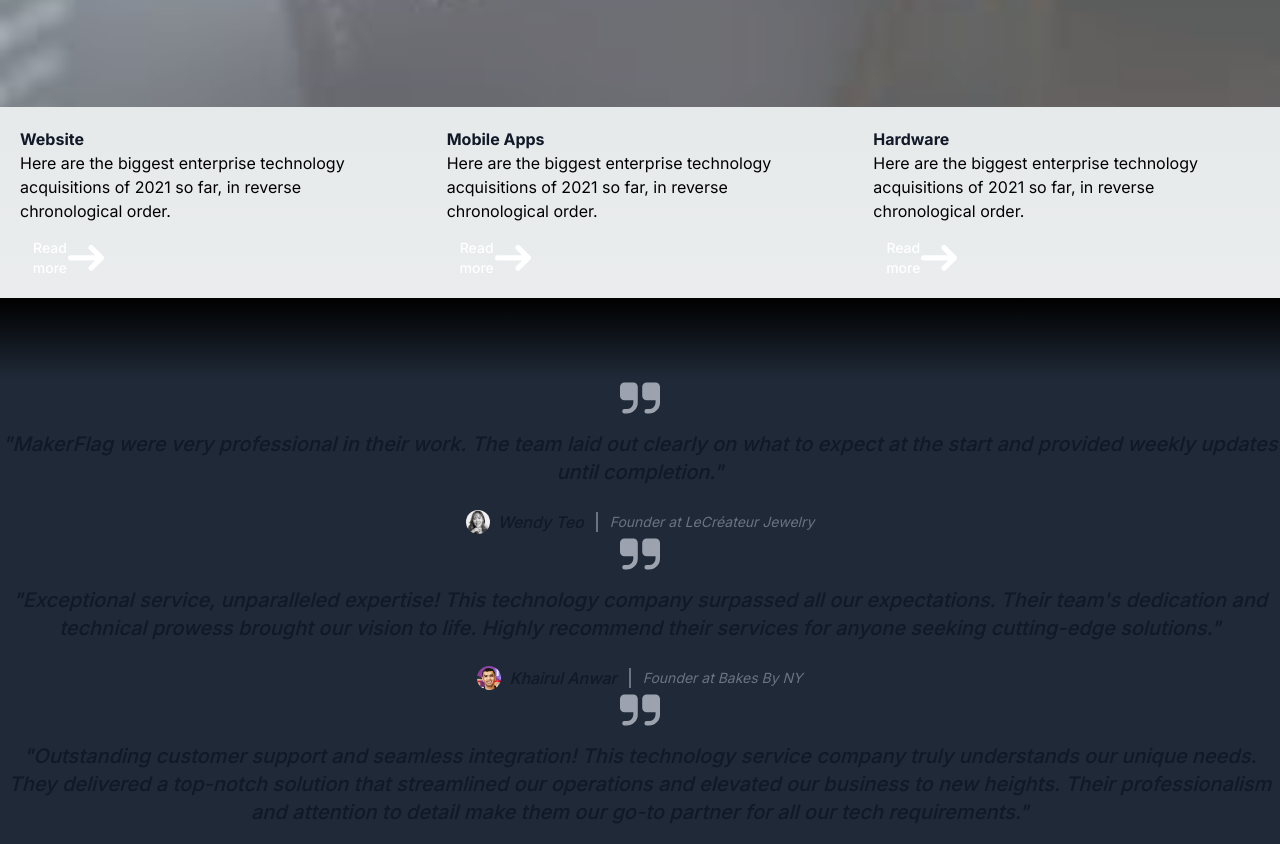
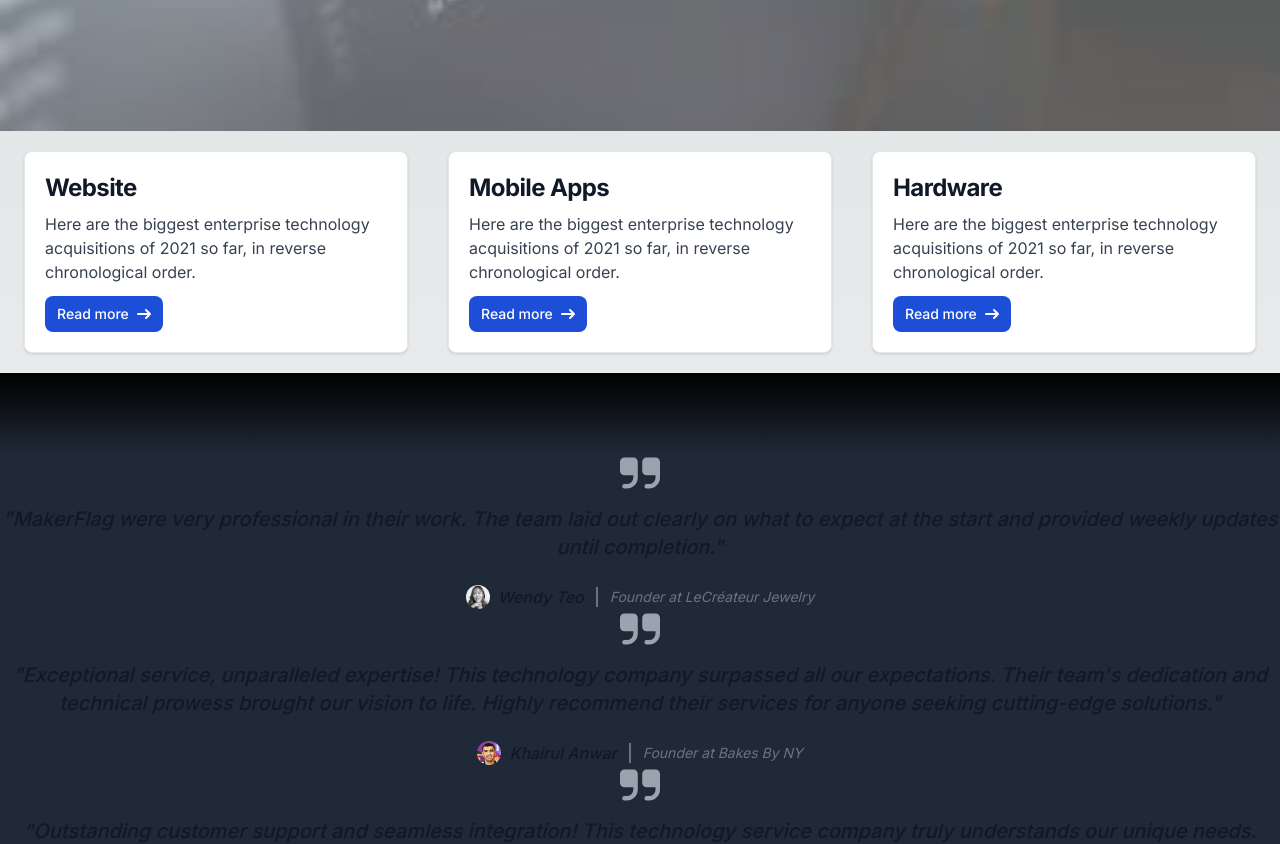
Before and after one commit to aothepro/techmakerflag, a Next.js app: page / in a window 1280 px wide. Shown: the part 761-1605 px from the top of the page. Built offline with nearby package versions, Linux system fonts and the light colour scheme.

Commit message:
clean up prop names

```diff
--- a/src/Components/Card/Card.tsx
+++ b/src/Components/Card/Card.tsx
@@ -50,9 +50,9 @@ export default function Card({
           >
             <path
               stroke="currentColor"
-              stroke-linecap="round"
-              stroke-linejoin="round"
-              stroke-width="2"
+              strokeLinecap="round"
+              strokeLinejoin="round"
+              strokeWidth="2"
               d="M1 5h12m0 0L9 1m4 4L9 9"
             />
           </svg>
--- a/src/app/page.tsx
+++ b/src/app/page.tsx
@@ -10,7 +10,6 @@ export default function Home() {
           src={"/hero.jpeg"}
           alt="Hero Image"
           className="opacity-60"
-          objectFit="cover"
           fill
         />
         <div className="flex flex-col justify-center items-center px-3 py-48 md:py-80">
--- a/tailwind.config.js
+++ b/tailwind.config.js
@@ -1,18 +1,18 @@
 /** @type {import('tailwindcss').Config} */
 module.exports = {
   content: [
-    './src/pages/**/*.{js,ts,jsx,tsx,mdx}',
-    './src/components/**/*.{js,ts,jsx,tsx,mdx}',
-    './src/app/**/*.{js,ts,jsx,tsx,mdx}',
+    "./src/pages/**/*.{js,ts,jsx,tsx,mdx}",
+    "./src/Components/**/*.{js,ts,jsx,tsx,mdx}",
+    "./src/app/**/*.{js,ts,jsx,tsx,mdx}",
   ],
   theme: {
     extend: {
       backgroundImage: {
-        'gradient-radial': 'radial-gradient(var(--tw-gradient-stops))',
-        'gradient-conic':
-          'conic-gradient(from 180deg at 50% 50%, var(--tw-gradient-stops))',
+        "gradient-radial": "radial-gradient(var(--tw-gradient-stops))",
+        "gradient-conic":
+          "conic-gradient(from 180deg at 50% 50%, var(--tw-gradient-stops))",
       },
     },
   },
   plugins: [],
-}
+};
```
